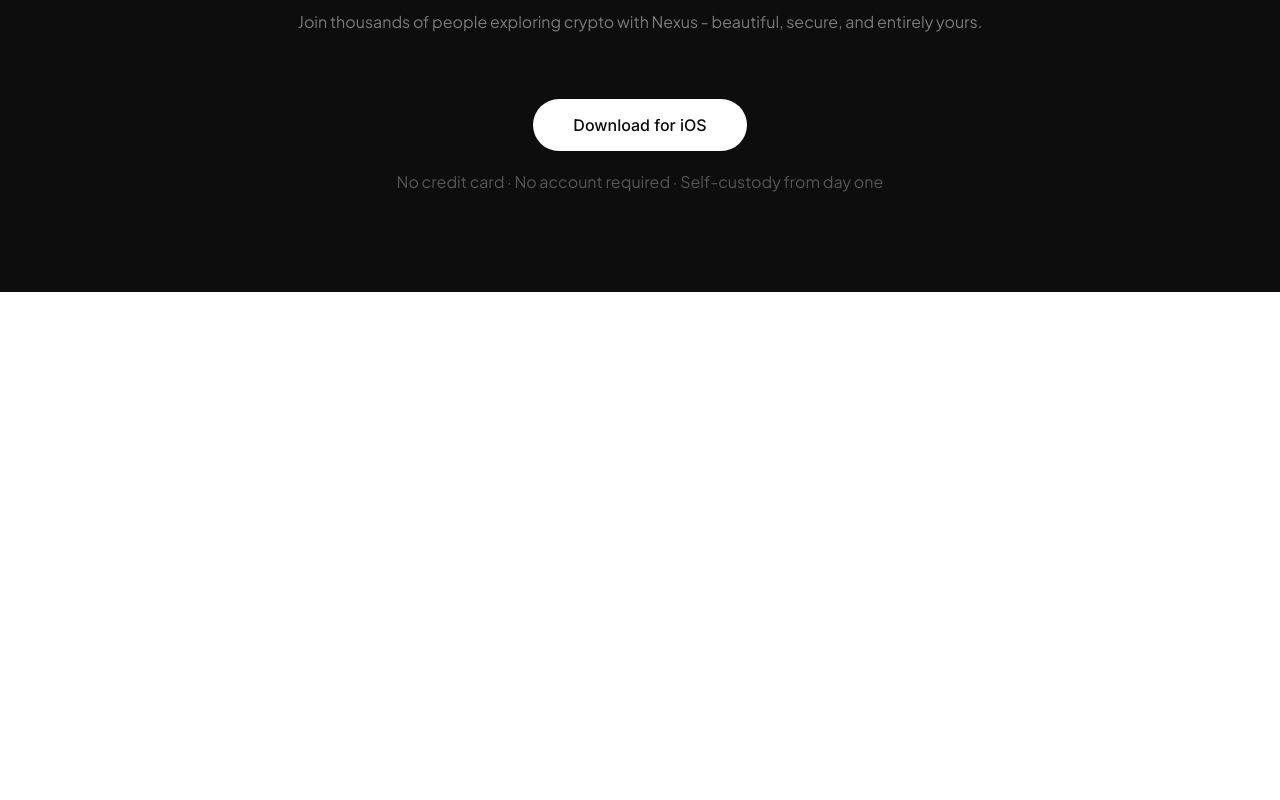
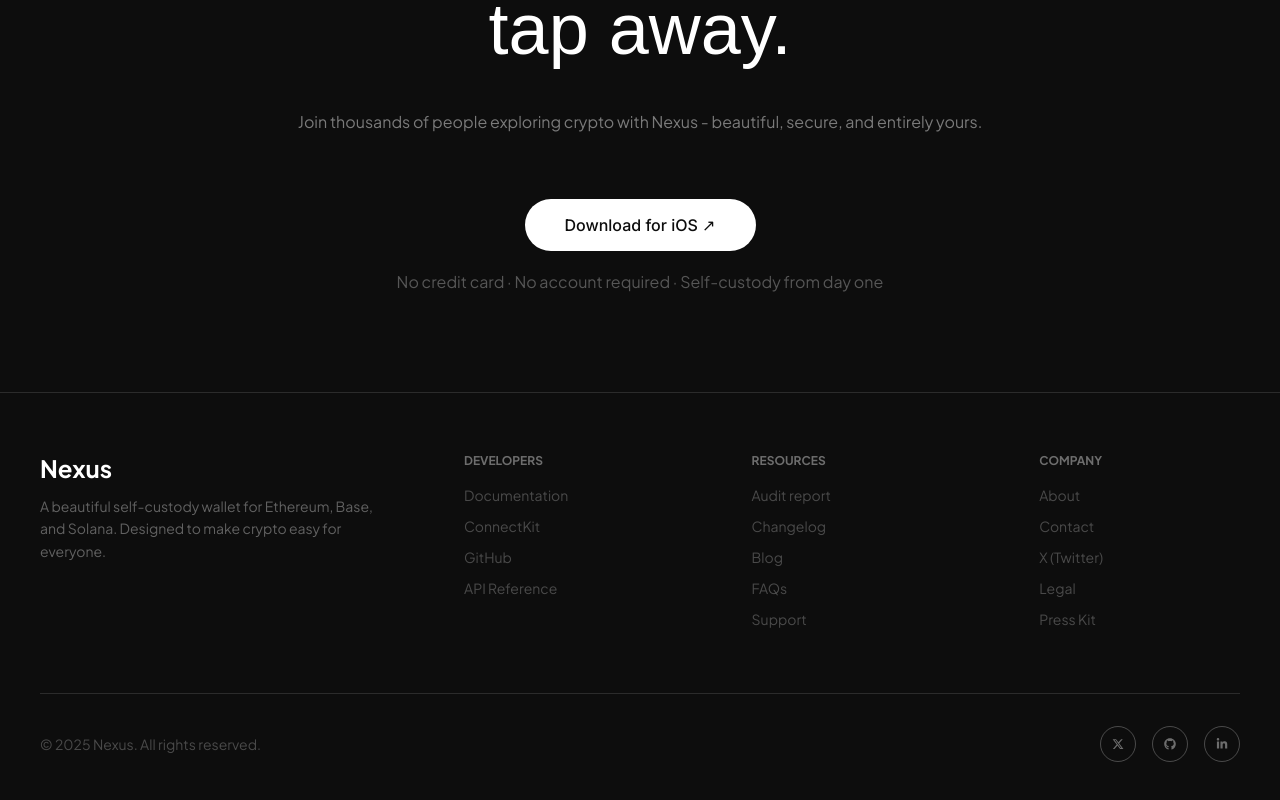
Before and after one commit to kattyd/nexus, a React (Vite) app: page / in a window 1280 px wide. Shown: the part 8892-9692 px from the top of the page. Before the commit the page ends 9184 px from the top, so only its background shows below. Built offline with nearby package versions, Linux system fonts and the light colour scheme.

Commit message:
footer done, and final changes

```diff
--- a/package.json
+++ b/package.json
@@ -11,7 +11,8 @@
   },
   "dependencies": {
     "react": "^19.2.5",
-    "react-dom": "^19.2.5"
+    "react-dom": "^19.2.5",
+    "react-icons": "^5.6.0"
   },
   "devDependencies": {
     "@eslint/js": "^10.0.1",
--- a/src/App.jsx
+++ b/src/App.jsx
@@ -12,6 +12,7 @@
 import Detail from './components/Detail';
 import FAQ from './components/Faqs';
 import Download from './components/Download';
+import Footer from './components/Footer';
 
 
 function App() {
@@ -37,6 +38,7 @@
       <Detail />
       <FAQ />
       <Download />
+      <Footer />
     </>
   )
 }
--- a/src/components/Download.css
+++ b/src/components/Download.css
@@ -1,6 +1,7 @@
  .download-content {
     background-color: #0d0d0d;
     color: #fff;
+    border-bottom: 1px solid #ffffff20;
 
 }
 .download-header {
--- a/src/components/Download.jsx
+++ b/src/components/Download.jsx
@@ -10,7 +10,7 @@
                     <p>Join thousands of people exploring crypto with Nexus - beautiful, secure, and entirely yours.</p>
                 </div>
                 <div className="final-cta">
-                    <button>Download for iOS</button>
+                    <button>Download for iOS ↗</button>
                     <span className='cta-text'>No credit card · No account required · Self-custody from day one</span>
                 </div>
             </div>
--- a/src/components/Faqs.css
+++ b/src/components/Faqs.css
@@ -19,6 +19,7 @@
     font-size: 1rem;
     letter-spacing: 6%;
     color: #5b5cf6;
+    margin-top: 6.25rem;
 }
 .faq-header h2 {
     font-weight: 400;
--- a/src/components/Faqs.jsx
+++ b/src/components/Faqs.jsx
@@ -32,7 +32,6 @@
     const [activeIndex, setActiveIndex] = useState(null);
 
     const toggleFAQ = (index) => {
-        // If the clicked item is already open, close it (set to null), otherwise open it
         setActiveIndex(activeIndex === index ? null : index);
     };
 
--- a/src/components/Footer.css
+++ b/src/components/Footer.css
@@ -0,0 +1,97 @@
+.footer-content {
+    background-color: #0d0d0d;
+    color: #ffffff;
+    padding: 3.75rem 0;
+    font-family: "Plus Jakarta Sans", sans-serif;
+}
+.footer-top {
+    display: flex;
+    justify-content: space-between;
+    gap: 4rem;
+    margin-bottom: 4rem;
+}
+.footer-logo {
+    flex: 1;
+    max-width: 360px;
+}
+.footer-logo h2 {
+    font-size: 1.5rem;
+    font-weight: 700;
+    margin: 0 0 0.75rem 0;
+}
+.footer-logo p {
+    color: #ffffff59;
+    font-size: 0.875rem;
+    line-height: 1.6;
+    margin: 0;
+    font-weight: 400;
+}
+.footer-columns {
+    flex: 2;
+    display: grid;
+    grid-template-columns: repeat(3, 1fr);
+    gap: 5.42rem;
+}
+.footer-header {
+    color: #ffffff66;
+    font-size: 0.75rem;
+    font-weight: 700;
+    letter-spacing: 6%;
+    margin: 0 0 1rem 0;
+    text-transform: uppercase;
+}
+.footer-links {
+    list-style: none;
+    padding: 0;
+    margin: 0;
+    display: flex;
+    flex-direction: column;
+    gap: 0.625rem;
+}
+.footer-link {
+    color: #ffffff40;
+    font-size: 0.875rem;
+    font-weight: 400;
+    text-decoration: none;
+    transition: color 0.2s ease;
+}
+.footer-link:hover {
+    color: #ffffff;
+}
+.footer-bottom hr {
+    border: none;
+    border-top: 1px solid #ffffff20;
+    margin: 0 0 2rem 0;
+}
+.bottom-content {
+    display: flex;
+    justify-content: space-between;
+    align-items: center;
+}
+.copyright {
+    color: #ffffff40;
+    font-size: 0.875rem;
+}
+.bottom-content ul {
+    list-style: none;
+    padding: 0;
+    margin: 0;
+    display: flex;
+    gap: 1rem;
+}
+.bottom-content a {
+    color: #ffffff66;
+    text-decoration: none;
+    font-size: 0.75rem;
+    display: flex;
+    align-items: center;
+    justify-content: center;
+    width: 34px;
+    height: 34px;
+    border: 1px solid #ffffff40;
+    border-radius: 999px;
+    transition: color 0.2s ease, border-color 0.2s ease
+}
+.bottom-content a:hover {
+    color: #ffffff;
+}
--- a/src/components/Footer.jsx
+++ b/src/components/Footer.jsx
@@ -1,24 +1,79 @@
 import './Footer.css'
+import { FaXTwitter, FaGithub, FaLinkedinIn } from 'react-icons/fa6'
 
-const devs = [
+
+const footerData = [
     {
-    "DEVELOPERS",
+    title: "DEVELOPERS",
+    links: [
     "Documentation",
     "ConnectKit",
     "GitHub",
     "API Reference"
+        ]
     },
+    {
+        title: "RESOURCES",
+        links: [
+            "Audit report",
+            "Changelog",
+            "Blog",
+            "FAQs",
+            "Support"
+        ]
+    },
+    {
+        title: "COMPANY",
+        links: [
+            "About",
+            "Contact",
+            "X (Twitter)",
+            "Legal",
+            "Press Kit"
+        ]
+    }
 ]
-
 
 function Footer () {
     return (
         <div className="footer-content">
-            <div className="logo">
-                <h2>Nexus</h2>
-                <p>A beautiful self-custody wallet for Ethereum, Base, and Solana. Designed to make crypto easy for everyone.</p>
+            <div className="container">
+                <div className="footer-top">
+                    <div className="footer-logo">
+                        <h2>Nexus</h2>
+                        <p>A beautiful self-custody wallet for Ethereum, Base, and Solana. Designed to make crypto easy for everyone.</p>
+                    </div>
+                    <div className="footer-columns">
+                         {footerData.map((coulmn, colIndex) => (
+                             <div className="footer-column" key={colIndex}>
+                                 <h4 className='footer-header'>{coulmn.title}</h4>
+                                 <ul className='footer-links'>
+                                     {coulmn.links.map((link, linkIndex) => (
+                                         <li key={linkIndex}>
+                                             <a href={`#${link.toLowerCase().replace(/\s+/g, '-')}`} className='footer-link'>
+                                             {link}
+                                             </a>
+                                         </li>
+                                     ))}
+                                 </ul>
+                            </div>
+                       ))}
+                     </div>
+                </div>
+                <div className="footer-bottom">
+                    <hr />
+                    <div className="bottom-content">
+                        <span className='copyright'>© 2025 Nexus. All rights reserved.</span>
+                        <ul>
+                            <li><a href="#"><FaXTwitter /></a></li>
+                            <li><a href="#"><FaGithub /></a></li>
+                            <li><a href="#"><FaLinkedinIn /></a></li>
+                        </ul>
+                    </div>
+                </div>
             </div>
-
         </div>
     )
 }
+
+export default Footer
```
Also changed, not shown: 1 other file (tests, documents, lock files or other folders).
